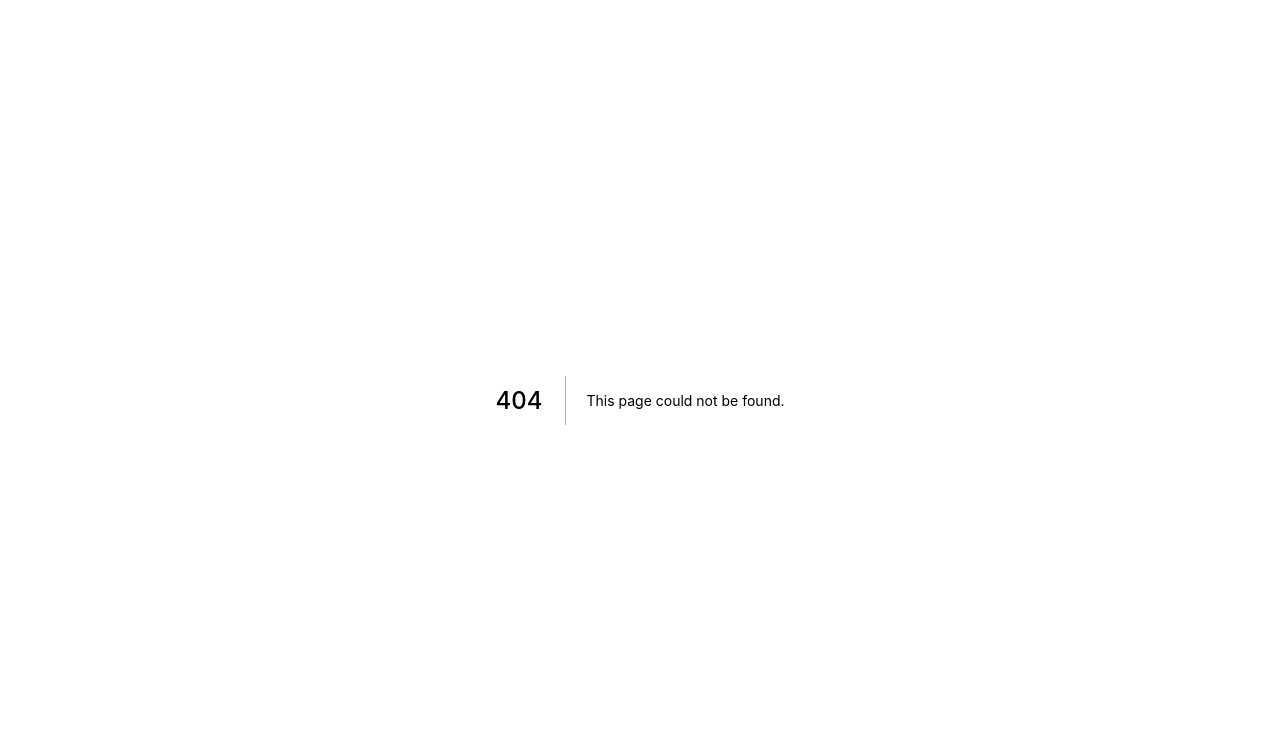
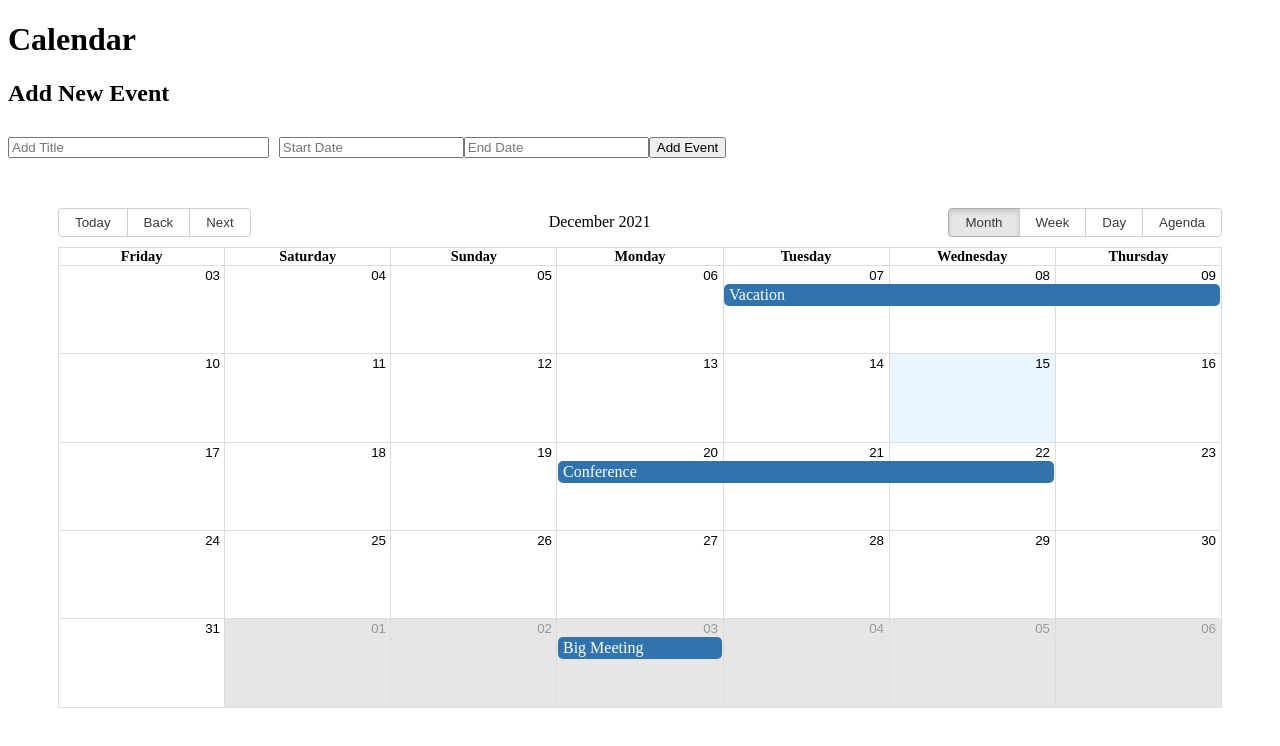
Before and after one commit to Catena-mundi/studybuddy, a Next.js app in the folder nextjs-blog/: page /home/calendar in a window 1280 px wide. Before the commit this address had no page. Shown: the top 746 px of the page. Built offline with nearby package versions, Linux system fonts and the light colour scheme.

Commit message:
Add google authentication plus the calendar

```diff
--- /dev/null
+++ b/nextjs-blog/pages/home/calendar.css
@@ -0,0 +1,3 @@
+.Calendar {
+    text-align: center;
+}
--- /dev/null
+++ b/nextjs-blog/pages/home/calendar.js
@@ -0,0 +1,76 @@
+import { Calendar, dateFnsLocalizer } from "react-big-calendar";
+import format from "date-fns/format"
+import parse from "date-fns/parse"
+import startOfWeek from "date-fns/startOfWeek"
+import getDay from "date-fns/getDate"
+import "react-big-calendar/lib/css/react-big-calendar.css"
+import "react-datepicker/dist/react-datepicker.css"
+import React, { useState } from "react"
+import DatePicker from "react-datepicker"
+
+const locales = {
+    "en-US": require("date-fns/locale/en-US"),
+};
+const localizer = dateFnsLocalizer({
+    format,
+    parse,
+    startOfWeek,
+    getDay,
+    locales,
+});
+
+// dummy data
+// array of objects
+const events = [
+    {
+        title: "Big Meeting",
+        allDay: true,
+        start: new Date(2021, 12, 3),
+        end: new Date(2021, 12, 3),
+    },
+    {
+        title: "Vacation",
+        start: new Date(2021, 11, 7),
+        end: new Date(2021, 11, 10),
+    },
+    {
+        title: "Conference",
+        start: new Date(2021, 11, 20),
+        end: new Date(2021, 11, 23),
+    },
+];
+
+export default function FirstPost() {
+    const [newEvent, setNewEvent] = useState({
+        title: "",
+        start:"",
+        end: ""
+    });
+    const [allEvents, setAllEvents] = useState(events);
+
+    function handleAddEvent() {
+
+        setAllEvents([...allEvents, newEvent]);
+    }
+
+    return <div>
+        <h1>Calendar</h1>
+        <h2>Add New Event</h2>
+        <div>
+            <input type="text" placeholder="Add Title" style={{width: "20%", marginRight: "10px"}}
+                   value={newEvent.title} onChange={(e) => setNewEvent({...newEvent, title: e.target.value})}
+            />
+            <DatePicker placeholderText="Start Date" style={{marginRight: "10px"}}
+                        selected={newEvent.start} onChange={(start) => setNewEvent({...newEvent, start})} />
+            <DatePicker placeholderText="End Date"
+                        selected={newEvent.end} onChange={(end) => setNewEvent({...newEvent, end})} />
+                        <button style={{marginTop: "10px"}} onClick={handleAddEvent}> Add Event</button>
+        </div>
+
+        <Calendar localizer={localizer}
+                  events={allEvents}
+                  startAccessor="start"
+                  endAccessor="end"
+                  style={{ height: 500, margin: "50px" }} />
+    </div>
+}
```
Also changed, not shown: nextjs-blog/package.json (+7 -1 lines), nextjs-blog/pages/home/login.js (+5 -7 lines), nextjs-blog/pages/home/loginButton.js (added, +24 -0 lines), nextjs-blog/pages/home/logoutButton.js (added, +17 -0 lines), nextjs-blog/pages/index.js (+11 -2 lines), 1 other file (tests, documents, lock files or other folders).
